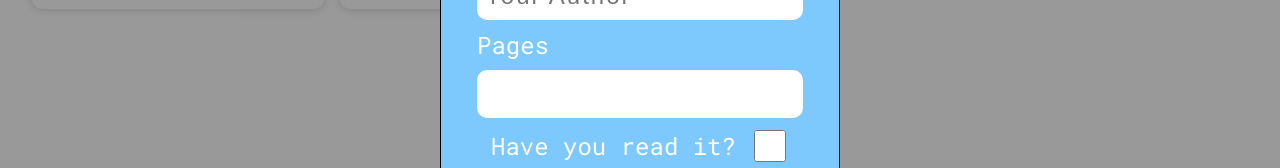
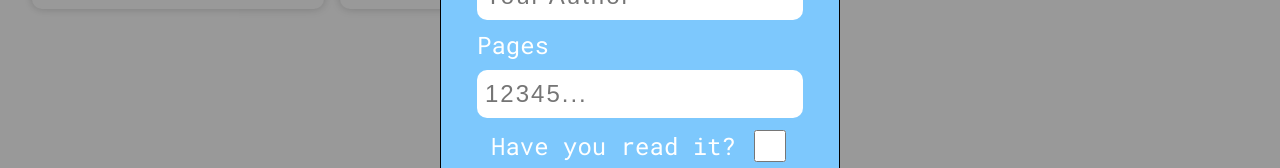
Before and after one commit to rzho17/Library, a website: page index.html in a window 1280 px wide. Both pictures are taken after a click on the button "+ NEW BOOK". Shown: the part 459-627 px from the top of the page. Drawn offline with Linux system fonts and the light colour scheme.

```diff
--- a/index.html
+++ b/index.html
@@ -46,6 +46,7 @@
               type="number"
               id="pages"
               name="pages"
+              placeholder="12345..."
               required
               min="1"
               max="2000"
```
Also changed, not shown: img/close-svgrepo-com.svg (deleted).
